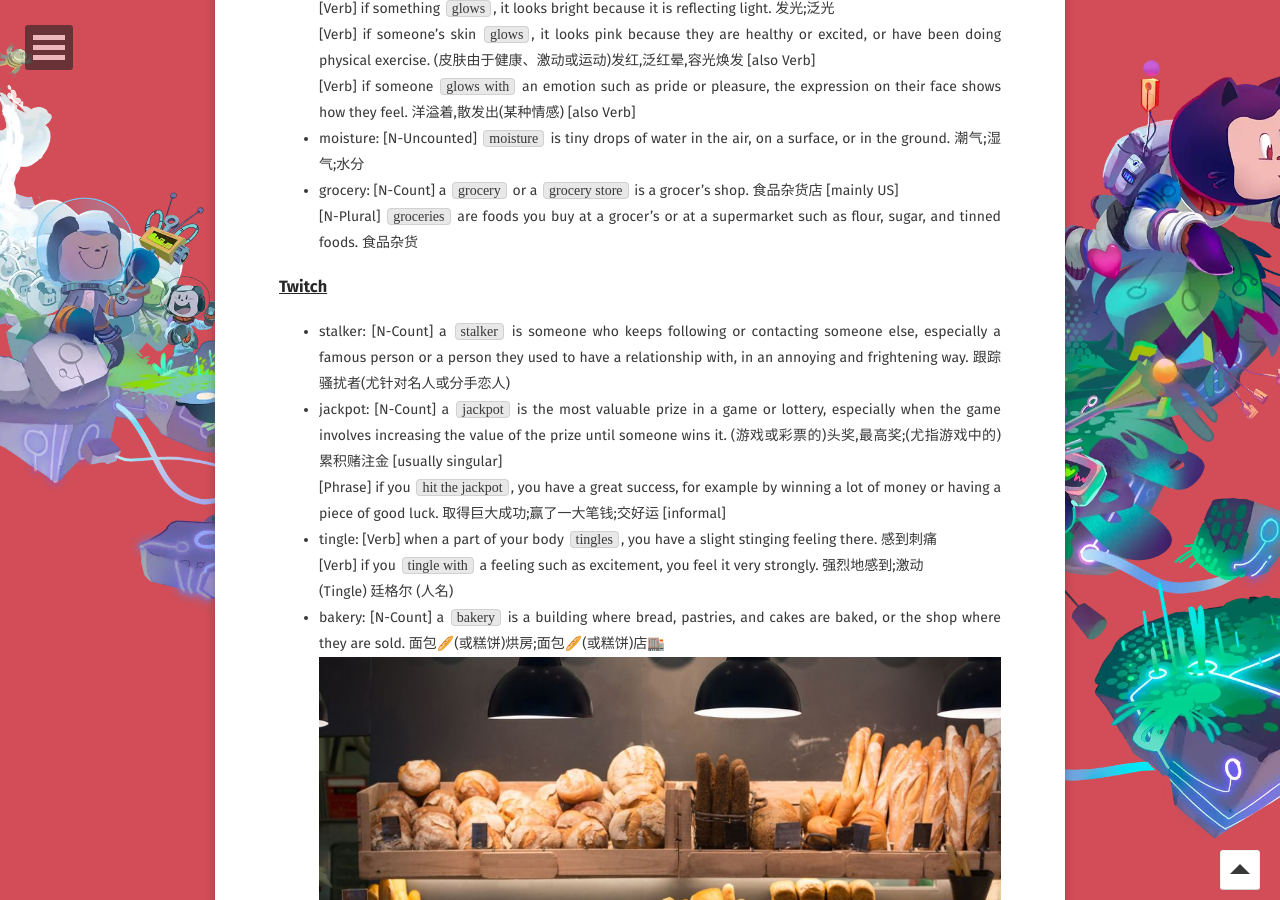
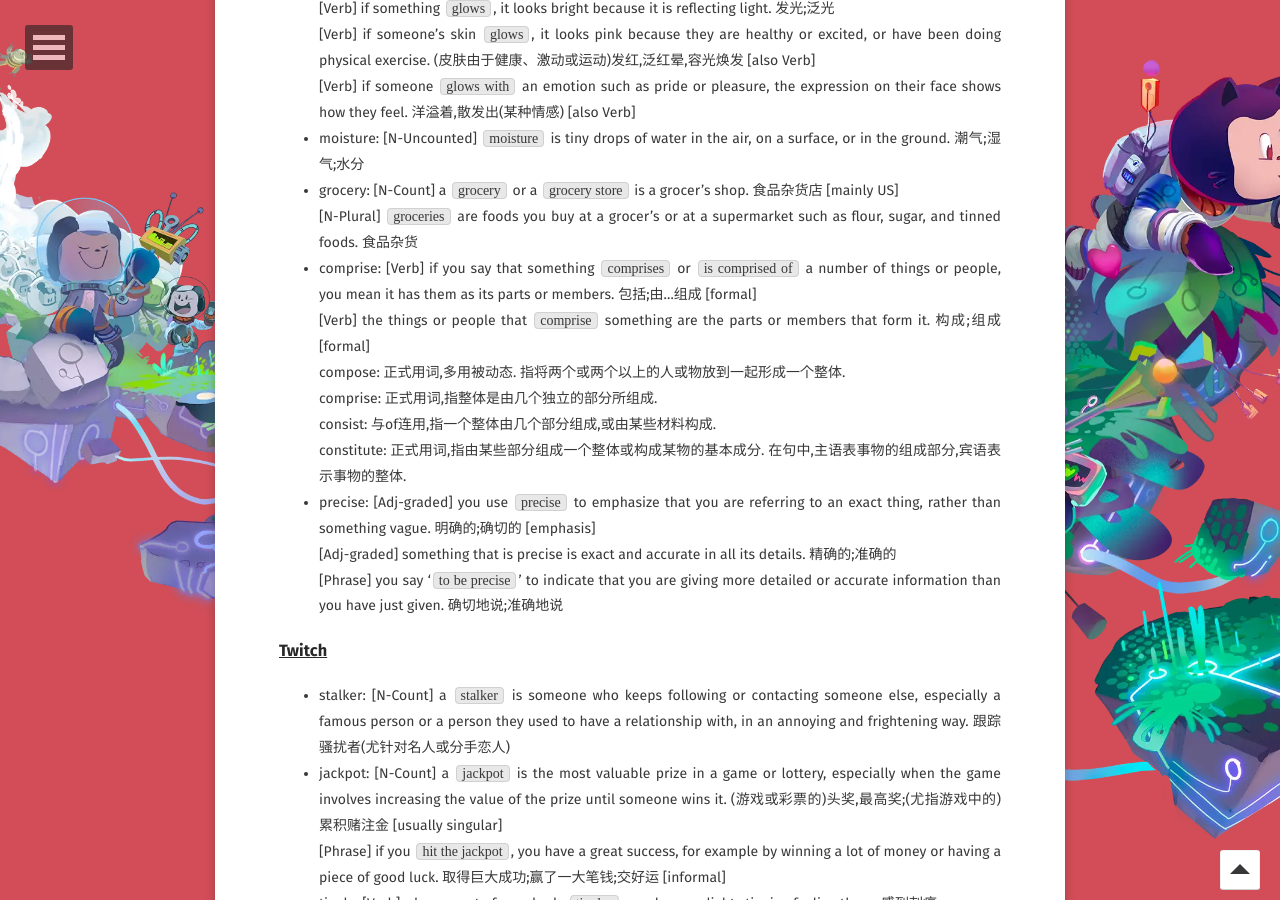
Before and after one commit to WebPavel/WebPavel.github.io, a Jekyll site: the page built from _posts/2026-10-14-daily-English-learning-(Part-2).md, in a window 1280 px wide and 900 px high, scrolled down 4550 px. Built offline with Jekyll 4.4.1, drawn with Linux system fonts in a browser that asks for light colours; some web fonts are replaced; comment, search, counter and statistics services are not loaded.

Commit message:
feat: updates on daily English learning (Part 2)

```diff
--- a/_posts/2026-10-14-daily-English-learning-(Part-2).md
+++ b/_posts/2026-10-14-daily-English-learning-(Part-2).md
@@ -104,6 +104,15 @@ learned from [ChatGPT](https://chatgpt.com/) in Singapore.
 - moisture: [N-Uncounted] `moisture` is tiny drops of water in the air, on a surface, or in the ground. 潮气;湿气;水分
 - grocery: [N-Count] a `grocery` or a `grocery store` is a grocer's shop. 食品杂货店 [mainly US]<br/>
  [N-Plural] `groceries` are foods you buy at a grocer's or at a supermarket such as flour, sugar, and tinned foods. 食品杂货
+- comprise: [Verb] if you say that something `comprises` or `is comprised of` a number of things or people, you mean it has them as its parts or members. 包括;由...组成 [formal]<br/>
+ [Verb] the things or people that `comprise` something are the parts or members that form it. 构成;组成 [formal]<br/>
+  compose: 正式用词,多用被动态. 指将两个或两个以上的人或物放到一起形成一个整体.<br/>
+  comprise: 正式用词,指整体是由几个独立的部分所组成.<br/>
+  consist: 与of连用,指一个整体由几个部分组成,或由某些材料构成.<br/>
+  constitute: 正式用词,指由某些部分组成一个整体或构成某物的基本成分. 在句中,主语表事物的组成部分,宾语表示事物的整体.
+- precise: [Adj-graded] you use `precise` to emphasize that you are referring to an exact thing, rather than something vague. 明确的;确切的 [emphasis]<br/>
+ [Adj-graded] something that is precise is exact and accurate in all its details. 精确的;准确的<br/>
+ [Phrase] you say '`to be precise`' to indicate that you are giving more detailed or accurate information than you have just given. 确切地说;准确地说
 
 ### [Twitch](https://www.twitch.tv/)
 
```
